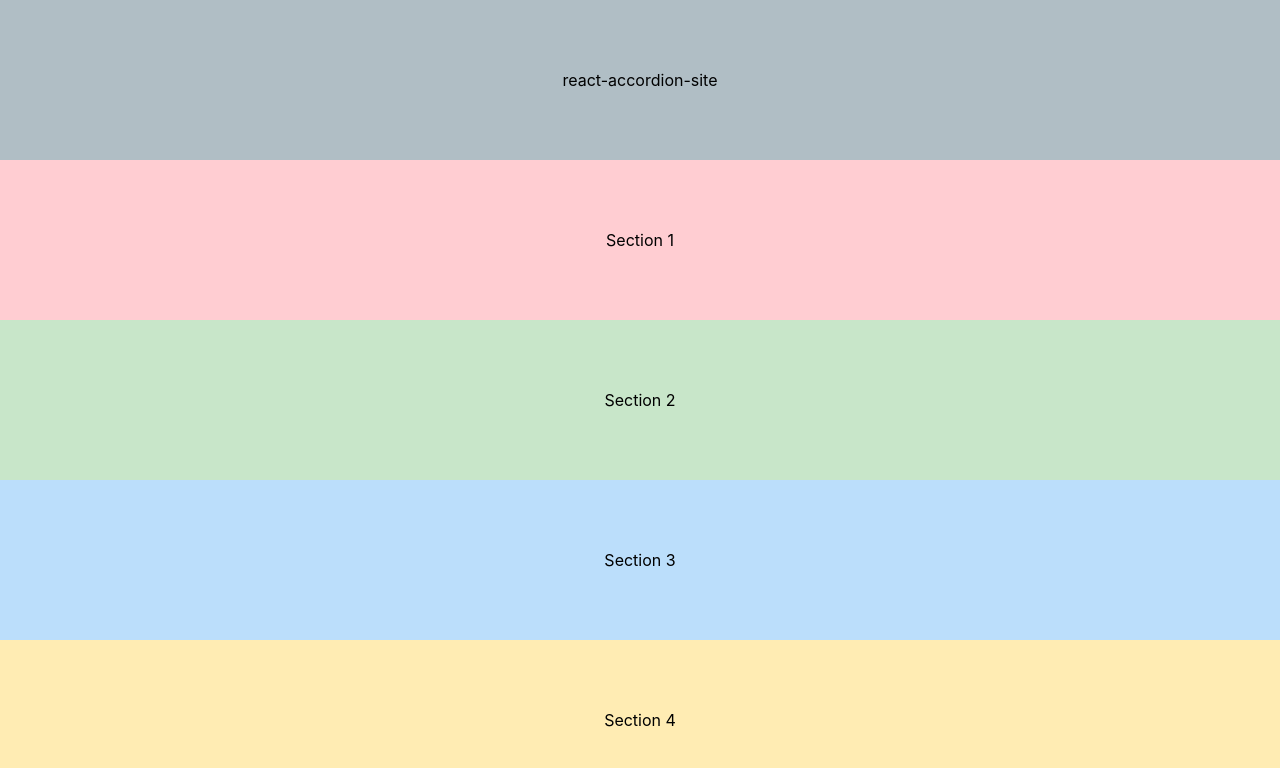
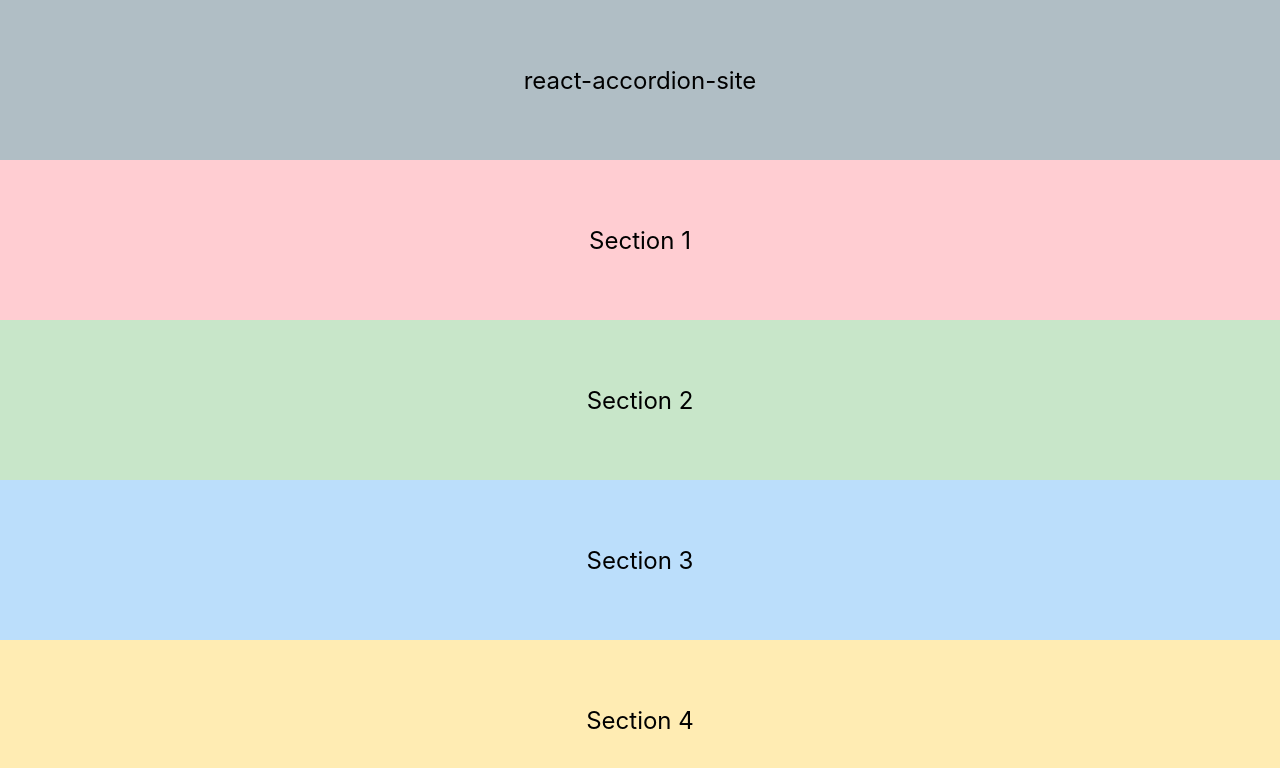
Before and after one commit to erreib/accordee-frontend, a React (Create React App) app: page / in a window 1280 px wide. Shown: the top 768 px of the page. Built offline with nearby package versions, Linux system fonts and the light colour scheme.

Commit message:
added text size transition

```diff
--- a/package.json
+++ b/package.json
@@ -8,6 +8,7 @@
     "@testing-library/user-event": "^13.5.0",
     "react": "^18.2.0",
     "react-dom": "^18.2.0",
+    "react-router-dom": "^6.15.0",
     "react-scripts": "5.0.1",
     "web-vitals": "^2.1.4"
   },
--- a/src/NavRow.css
+++ b/src/NavRow.css
@@ -6,6 +6,7 @@
     justify-content: center;
     cursor: pointer;
     transition: all 0.5s ease-in-out;
+    font-size: 24px; /* Default font size */
   }
 
   .navRow:hover {
@@ -14,8 +15,10 @@
 
   .navRow.shrink {
     flex: 0.2;  /* Adjusting the flex value to make the row shorter when shrunk */
+    font-size: 14px; /* Smaller font size when shrunk */
   }
 
   .navRow.selected {
     flex: .6; /* This makes the selected row take more space than the default state */
+    font-size: 24px; /* Default font size when selected */
   }
```
Also changed, not shown: 1 other file (tests, documents, lock files or other folders).
